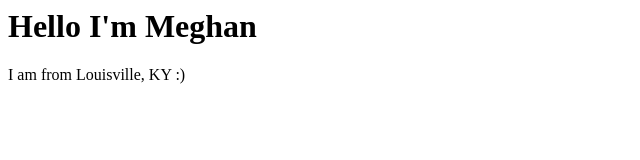
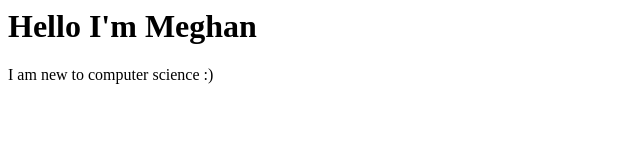
Before and after one commit to meghanspeth/first-lab, a plain HTML site: page index.html in a window 1280 px wide. Shown: the full height of the page, 0-640 px from the left. Drawn offline with Linux system fonts and the light colour scheme.

Commit message:
learning

```diff
--- a/index.html
+++ b/index.html
@@ -3,7 +3,7 @@
 <h1>Hello I'm Meghan</h1>
 
   <p>
-   I am from Louisville, KY :)
+   I am new to computer science :)
   </p>
 </body>
 </html>
```
